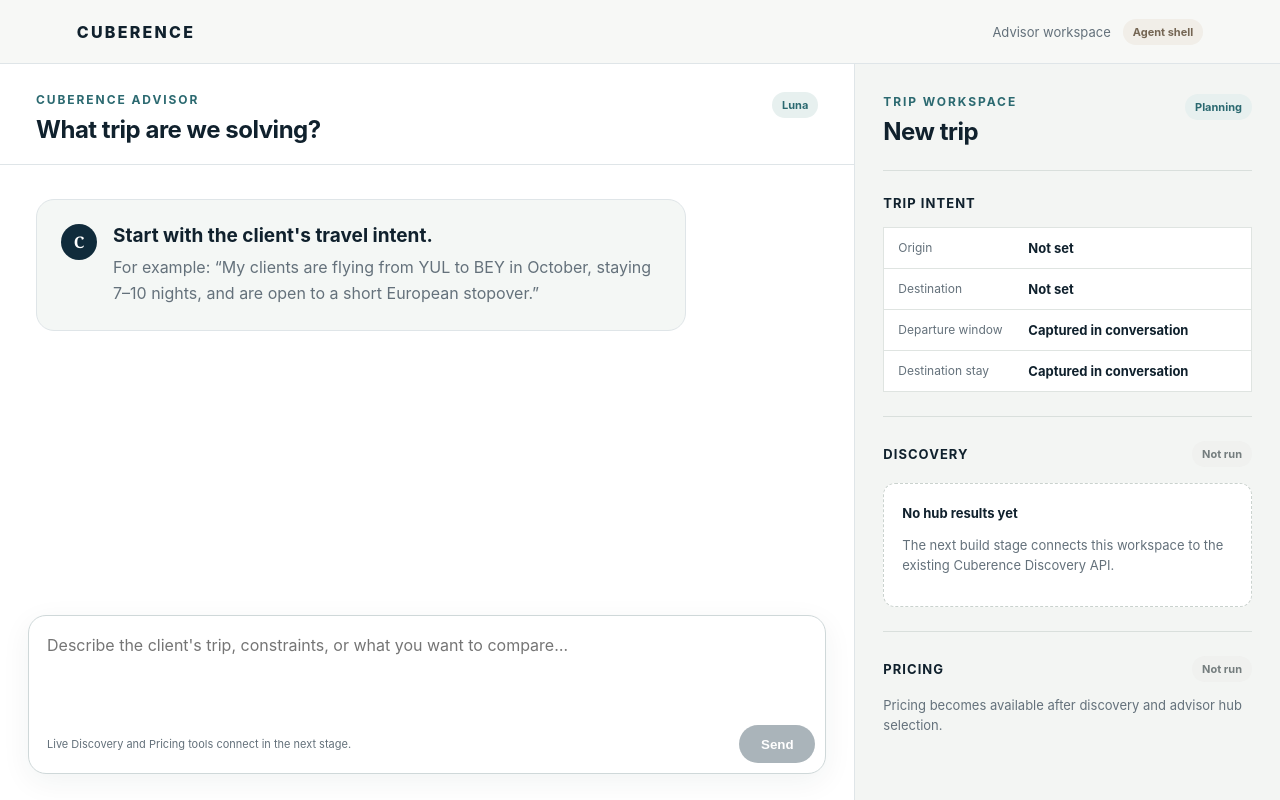
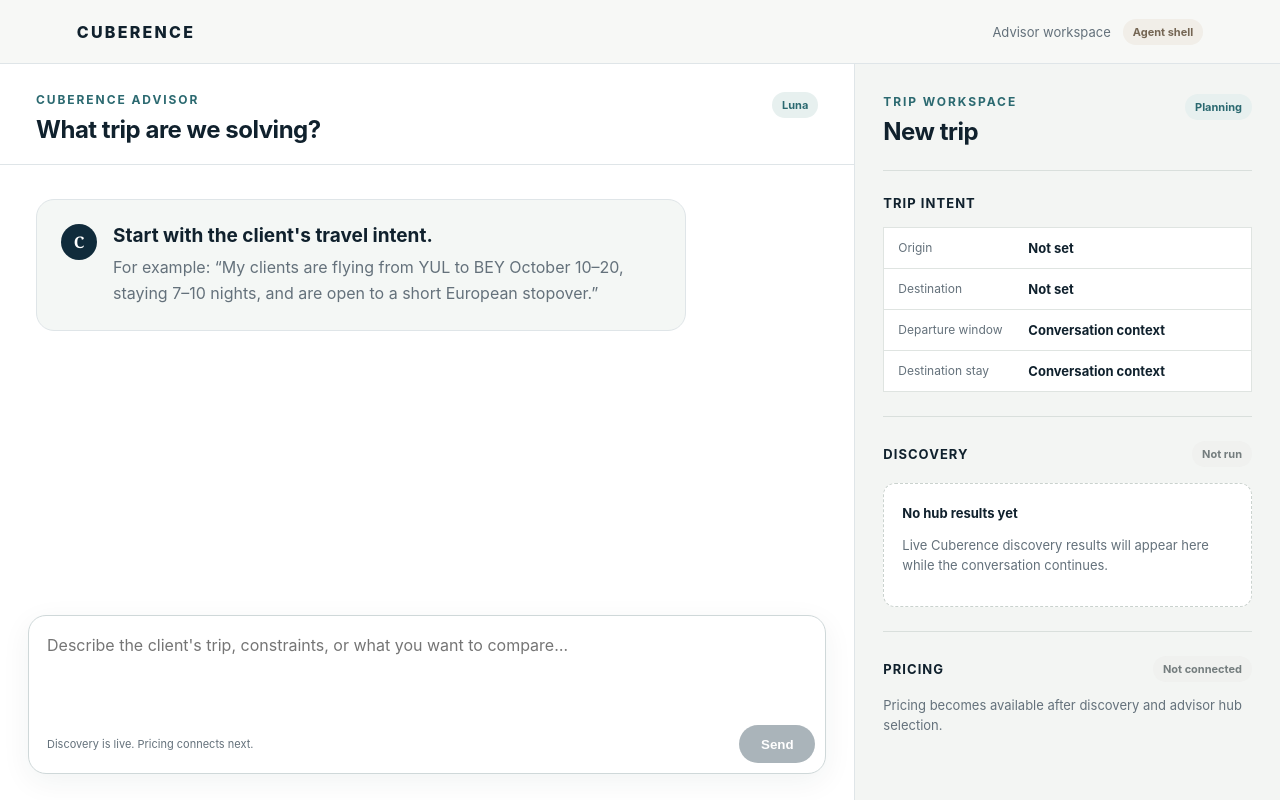
Before and after one commit to mounirabouatmeh/mounirabouatmeh.github.io, a Next.js app: page /app in a window 1280 px wide. Built offline with nearby package versions, Linux system fonts and the light colour scheme.

Commit message:
Connect live Cuberence Discovery tool with streamed progress

```diff
--- a/components/advisor-chat.tsx
+++ b/components/advisor-chat.tsx
@@ -2,12 +2,22 @@
 
 import { useMemo, useState } from "react";
 import { useChat } from "@ai-sdk/react";
-import { DefaultChatTransport } from "ai";
+import { DefaultChatTransport, type UIMessage } from "ai";
 import { AIMessage } from "@/components/ai-message";
 import { TripWorkspace } from "@/components/trip-workspace";
 
 function textFromParts(parts: readonly { type: string; text?: string }[]) {
   return parts.filter((part) => part.type === "text").map((part) => part.text ?? "").join("");
+}
+
+function DiscoveryProgress({ message }: { message: UIMessage }) {
+  const parts = message.parts as any[];
+  const toolPart = [...parts].reverse().find((part) => part.type === "tool-discovery");
+  if (!toolPart) return null;
+  const output = toolPart.output as any;
+  const messageText = output?.message ?? (toolPart.state === "input-streaming" || toolPart.state === "input-available" ? "Preparing discovery request…" : null);
+  if (!messageText) return null;
+  return <div className="tool-progress"><span className="pulse-dot" /><div><strong>Discovery</strong><span>{messageText}</span></div></div>;
 }
 
 export function AdvisorChat() {
@@ -27,31 +37,16 @@ export function AdvisorChat() {
   return (
     <div className="advisor-shell">
       <section className="chat-panel">
-        <div className="chat-header">
-          <div><p className="eyebrow dark">Cuberence advisor</p><h1>What trip are we solving?</h1></div>
-          <span className="model-chip">Luna</span>
+        <div className="chat-header"><div><p className="eyebrow dark">Cuberence advisor</p><h1>What trip are we solving?</h1></div><span className="model-chip">Luna</span></div>
+        <div className="conversation" role="log" aria-live="polite">
+          {messages.length === 0 ? <div className="welcome-card"><span className="assistant-mark">C</span><div><h2>Start with the client's travel intent.</h2><p>For example: “My clients are flying from YUL to BEY October 10–20, staying 7–10 nights, and are open to a short European stopover.”</p></div></div> : messages.map((message) => {
+            const text = textFromParts(message.parts);
+            return <div key={message.id}>{text && <div className={`message-row ${message.role}`}>{message.role === "assistant" && <span className="assistant-mark small">C</span>}<div className="message-bubble">{message.role === "assistant" ? <AIMessage>{text}</AIMessage> : text}</div></div>}<DiscoveryProgress message={message} /></div>;
+          })}
+          {busy && <div className="live-status"><span className="pulse-dot" /><span>{status === "submitted" ? "Understanding the trip…" : "Cuberence is working…"}</span></div>}
         </div>
-
-        <div className="conversation" role="log" aria-live="polite">
-          {messages.length === 0 ? (
-            <div className="welcome-card"><span className="assistant-mark">C</span><div><h2>Start with the client's travel intent.</h2><p>For example: “My clients are flying from YUL to BEY in October, staying 7–10 nights, and are open to a short European stopover.”</p></div></div>
-          ) : (
-            messages.map((message) => {
-              const text = textFromParts(message.parts);
-              if (!text) return null;
-              return <div key={message.id} className={`message-row ${message.role}`}>{message.role === "assistant" && <span className="assistant-mark small">C</span>}<div className="message-bubble">{message.role === "assistant" ? <AIMessage>{text}</AIMessage> : text}</div></div>;
-            })
-          )}
-
-          {busy && <div className="live-status"><span className="pulse-dot" /><span>{status === "submitted" ? "Understanding the trip…" : "Preparing the next step…"}</span></div>}
-        </div>
-
-        <form className="composer" onSubmit={submit}>
-          <textarea aria-label="Message Cuberence" value={input} onChange={(event) => setInput(event.target.value)} onKeyDown={(event) => { if (event.key === "Enter" && !event.shiftKey) { event.preventDefault(); event.currentTarget.form?.requestSubmit(); } }} placeholder="Describe the client's trip, constraints, or what you want to compare…" rows={3} />
-          <div className="composer-footer"><span>Live Discovery and Pricing tools connect in the next stage.</span>{busy ? <button type="button" className="send-button secondary-send" onClick={() => stop()}>Stop</button> : <button type="submit" className="send-button" disabled={!input.trim()}>Send</button>}</div>
-        </form>
+        <form className="composer" onSubmit={submit}><textarea aria-label="Message Cuberence" value={input} onChange={(event) => setInput(event.target.value)} onKeyDown={(event) => { if (event.key === "Enter" && !event.shiftKey) { event.preventDefault(); event.currentTarget.form?.requestSubmit(); } }} placeholder="Describe the client's trip, constraints, or what you want to compare…" rows={3} /><div className="composer-footer"><span>Discovery is live. Pricing connects next.</span>{busy ? <button type="button" className="send-button secondary-send" onClick={() => stop()}>Stop</button> : <button type="submit" className="send-button" disabled={!input.trim()}>Send</button>}</div></form>
       </section>
-
       <TripWorkspace messages={messages} />
     </div>
   );
--- a/components/trip-workspace.tsx
+++ b/components/trip-workspace.tsx
@@ -3,48 +3,30 @@
 import type { UIMessage } from "ai";
 
 function allText(messages: UIMessage[]) {
-  return messages
-    .flatMap((message) => message.parts.filter((part) => part.type === "text").map((part) => part.type === "text" ? part.text : ""))
-    .join(" ");
+  return messages.flatMap((message) => message.parts.filter((part) => part.type === "text").map((part) => part.type === "text" ? part.text : "")).join(" ");
 }
-
 function findAirportCode(text: string, position: "origin" | "destination") {
   const codes = [...text.matchAll(/\b[A-Z]{3}\b/g)].map((match) => match[0]);
   if (codes.length === 0) return "Not set";
   return position === "origin" ? codes[0] : codes[1] ?? "Not set";
 }
+function latestDiscovery(messages: UIMessage[]) {
+  for (let i = messages.length - 1; i >= 0; i -= 1) {
+    const parts = messages[i].parts as any[];
+    for (let p = parts.length - 1; p >= 0; p -= 1) {
+      if (parts[p].type === "tool-discovery" && parts[p].output) return parts[p].output as any;
+    }
+  }
+  return null;
+}
 
 export function TripWorkspace({ messages }: { messages: UIMessage[] }) {
-  const text = allText(messages);
-  const origin = findAirportCode(text, "origin");
-  const destination = findAirportCode(text, "destination");
-
-  return (
-    <aside className="workspace-panel">
-      <div className="workspace-heading">
-        <div><p className="eyebrow dark">Trip workspace</p><h2>{origin !== "Not set" || destination !== "Not set" ? `${origin} → ${destination}` : "New trip"}</h2></div>
-        <span className="status-chip">Planning</span>
-      </div>
-
-      <div className="workspace-section">
-        <h3>Trip intent</h3>
-        <dl className="trip-fields">
-          <div><dt>Origin</dt><dd>{origin}</dd></div>
-          <div><dt>Destination</dt><dd>{destination}</dd></div>
-          <div><dt>Departure window</dt><dd>Captured in conversation</dd></div>
-          <div><dt>Destination stay</dt><dd>Captured in conversation</dd></div>
-        </dl>
-      </div>
-
-      <div className="workspace-section">
-        <div className="section-title-row"><h3>Discovery</h3><span className="muted-badge">Not run</span></div>
-        <div className="empty-workspace"><strong>No hub results yet</strong><p>The next build stage connects this workspace to the existing Cuberence Discovery API.</p></div>
-      </div>
-
-      <div className="workspace-section">
-        <div className="section-title-row"><h3>Pricing</h3><span className="muted-badge">Not run</span></div>
-        <p className="workspace-note">Pricing becomes available after discovery and advisor hub selection.</p>
-      </div>
-    </aside>
-  );
+  const text = allText(messages); const origin = findAirportCode(text, "origin"); const destination = findAirportCode(text, "destination");
+  const discovery = latestDiscovery(messages); const hubs = Array.isArray(discovery?.hubs) ? discovery.hubs : [];
+  return <aside className="workspace-panel">
+    <div className="workspace-heading"><div><p className="eyebrow dark">Trip workspace</p><h2>{origin !== "Not set" || destination !== "Not set" ? `${origin} → ${destination}` : "New trip"}</h2></div><span className="status-chip">{discovery?.phase === "completed" ? "Discovered" : "Planning"}</span></div>
+    <div className="workspace-section"><h3>Trip intent</h3><dl className="trip-fields"><div><dt>Origin</dt><dd>{origin}</dd></div><div><dt>Destination</dt><dd>{destination}</dd></div><div><dt>Departure window</dt><dd>Conversation context</dd></div><div><dt>Destination stay</dt><dd>Conversation context</dd></div></dl></div>
+    <div className="workspace-section"><div className="section-title-row"><h3>Discovery</h3><span className="muted-badge">{discovery?.phase === "completed" ? `${hubs.length} hubs` : discovery ? "Running" : "Not run"}</span></div>{hubs.length > 0 ? <div className="hub-list">{hubs.slice(0, 12).map((hub: any, index: number) => <div className="hub-card" key={hub.id ?? index}><div><strong>{hub.city ?? hub.id ?? "Hub"}</strong><span>{hub.countryCode ?? ""}</span></div><small>{Array.isArray(hub.feasibleHubNights) ? `${hub.feasibleHubNights.join(", ")} night options` : "Feasible stopover"}</small></div>)}</div> : <div className="empty-workspace"><strong>{discovery?.message ?? "No hub results yet"}</strong><p>Live Cuberence discovery results will appear here while the conversation continues.</p></div>}</div>
+    <div className="workspace-section"><div className="section-title-row"><h3>Pricing</h3><span className="muted-badge">Not connected</span></div><p className="workspace-note">Pricing becomes available after discovery and advisor hub selection.</p></div>
+  </aside>;
 }
--- a/lib/agent.ts
+++ b/lib/agent.ts
@@ -1,4 +1,5 @@
 import { ToolLoopAgent } from "ai";
+import { discoveryTool } from "@/lib/discovery-tool";
 
 const model = process.env.CUBERENCE_AI_MODEL ?? "openai/gpt-5.6-luna";
 
@@ -6,14 +7,22 @@ export const cuberenceAgent = new ToolLoopAgent({
   model,
   instructions: `You are Cuberence, an AI assistant for professional travel advisors.
 
-Your role in this initial application shell:
-- conduct a concise, professional travel-advisor conversation;
-- gather the client's origin, destination, departure date window, and destination-stay range;
-- ask only for information that is genuinely missing or ambiguous;
-- keep continuity across the conversation;
-- explain that live flight discovery has not been run until a Cuberence discovery tool is actually connected and invoked;
-- never invent flight schedules, hubs, availability, prices, or provider results;
-- do not book, ticket, pay, exchange, or refund travel.
+Your job is to guide a natural advisor conversation and use Cuberence tools only when the required objective inputs are known.
 
-Cuberence's product direction is outbound stopover decision intelligence. When the advisor has supplied enough trip information, summarize the captured trip briefly and say that it is ready for discovery. Do not pretend to execute discovery in this shell.`,
+For discovery, collect:
+- origin city or airport;
+- destination city or airport;
+- departure date window;
+- destination minimum and maximum nights.
+
+Ask only for information that is genuinely missing or ambiguous. Once the required discovery inputs are complete and the advisor is clearly asking to explore the trip, call the discovery tool without adding unnecessary confirmation steps.
+
+When discovery runs:
+- never invent hubs, schedules, availability, or prices;
+- rely only on tool output for objective flight facts;
+- summarize the returned hubs concisely and invite the advisor to choose one or more hubs for pricing;
+- pricing is not connected yet, so do not claim to have priced anything.
+
+Cuberence V1 is outbound stopover decision intelligence only. Do not book, ticket, pay, exchange, or refund travel.`,
+  tools: { discovery: discoveryTool },
 });
--- /dev/null
+++ b/lib/discovery-tool.ts
@@ -0,0 +1,103 @@
+import { tool } from "ai";
+import { z } from "zod";
+
+const baseUrl = (process.env.CUBERENCE_TRAVEL_API_BASE_URL ?? "https://cuberence-travel-api.vercel.app").replace(/\/$/, "");
+
+const inputSchema = z.object({
+  origin: z.string().min(2).describe("Origin city or airport, preferably IATA when known"),
+  originCountryCode: z.string().length(2).optional(),
+  destination: z.string().min(2).describe("Destination city or airport, preferably IATA when known"),
+  destinationCountryCode: z.string().length(2).optional(),
+  departureWindow: z.object({
+    from: z.string().describe("Earliest departure date in YYYY-MM-DD"),
+    to: z.string().describe("Latest departure date in YYYY-MM-DD"),
+  }),
+  destinationStay: z.object({
+    minNights: z.number().int().min(1),
+    maxNights: z.number().int().min(1),
+  }),
+});
+
+type DiscoveryJob = {
+  status: "QUEUED" | "RUNNING" | "COMPLETED" | "FAILED";
+  progress?: { stage?: string; completed?: number; total?: number };
+  output?: { discoveryId?: string; hubs?: unknown[]; warnings?: string[] };
+  error?: unknown;
+};
+
+function headers() {
+  const apiKey = process.env.CUBERENCE_API_KEY;
+  if (!apiKey) throw new Error("CUBERENCE_API_KEY is not configured for the web application.");
+  return { "Content-Type": "application/json", Authorization: `Bearer ${apiKey}` };
+}
+
+function messageFor(job: DiscoveryJob) {
+  const progress = job.progress;
+  if (job.status === "QUEUED") return "Discovery queued. Preparing schedule search…";
+  if (job.status === "RUNNING") {
+    if (progress?.total && typeof progress.completed === "number") {
+      return `${progress.stage ?? "Evaluating hubs"} — ${progress.completed} of ${progress.total}`;
+    }
+    return `${progress?.stage ?? "Evaluating feasible stopover hubs"}…`;
+  }
+  if (job.status === "FAILED") return "Discovery failed.";
+  return "Discovery complete. Preparing feasible hubs…";
+}
+
+export const discoveryTool = tool({
+  description: "Run Cuberence hub discovery after origin, destination, departure window, and destination-stay range are known. Uses the existing Cuberence Discovery API and returns objective feasible hubs. Do not call for vague trips with missing required constraints.",
+  inputSchema,
+  execute: async function* (input, { abortSignal }) {
+    yield { phase: "starting" as const, message: "Starting Cuberence discovery…" };
+
+    const createResponse = await fetch(`${baseUrl}/api/v1/discoveries`, {
+      method: "POST",
+      headers: headers(),
+      body: JSON.stringify({ ...input, debug: false }),
+      signal: abortSignal,
+    });
+
+    if (!createResponse.ok) {
+      const text = await createResponse.text();
+      throw new Error(`Discovery request failed (${createResponse.status}): ${text.slice(0, 400)}`);
+    }
+
+    const created = (await createResponse.json()) as { discoveryId: string; status?: string };
+    if (!created.discoveryId) throw new Error("Cuberence Discovery API did not return discoveryId.");
+
+    yield { phase: "queued" as const, discoveryId: created.discoveryId, message: "Discovery queued. Identifying feasible hubs…" };
+
+    let previousSignature = "";
+    for (let attempt = 0; attempt < 80; attempt += 1) {
+      if (abortSignal?.aborted) throw new Error("Discovery cancelled.");
+
+      const statusResponse = await fetch(`${baseUrl}/api/v1/discoveries/${encodeURIComponent(created.discoveryId)}`, {
+        headers: headers(),
+        signal: abortSignal,
+        cache: "no-store",
+      });
+
+      if (!statusResponse.ok) throw new Error(`Discovery status failed (${statusResponse.status}).`);
+      const job = (await statusResponse.json()) as DiscoveryJob;
+
+      const signature = JSON.stringify([job.status, job.progress?.stage, job.progress?.completed, job.progress?.total]);
+      if (signature !== previousSignature) {
+        previousSignature = signature;
+        yield {
+          phase: job.status === "COMPLETED" ? "completed" as const : "running" as const,
+          discoveryId: created.discoveryId,
+          status: job.status,
+          progress: job.progress,
+          message: messageFor(job),
+          ...(job.status === "COMPLETED" ? { hubs: job.output?.hubs ?? [], warnings: job.output?.warnings ?? [] } : {}),
+        };
+      }
+
+      if (job.status === "COMPLETED") return;
+      if (job.status === "FAILED") throw new Error(`Cuberence discovery failed: ${JSON.stringify(job.error ?? {})}`);
+      await new Promise((resolve) => setTimeout(resolve, 1500));
+    }
+
+    throw new Error("Discovery did not complete within the polling window.");
+  },
+});
--- a/package.json
+++ b/package.json
@@ -20,7 +20,8 @@
     "react": "^19.2.0",
     "react-dom": "^19.2.0",
     "streamdown": "^2.0.0",
-    "use-stick-to-bottom": "^1.1.0"
+    "use-stick-to-bottom": "^1.1.0",
+    "zod": "^4.0.0"
   },
   "devDependencies": {
     "@types/node": "^22.0.0",
```
Also changed, not shown: app/api/chat/route.ts (+2 -5 lines), app/globals.css, 1 other file (tests, documents, lock files or other folders).
